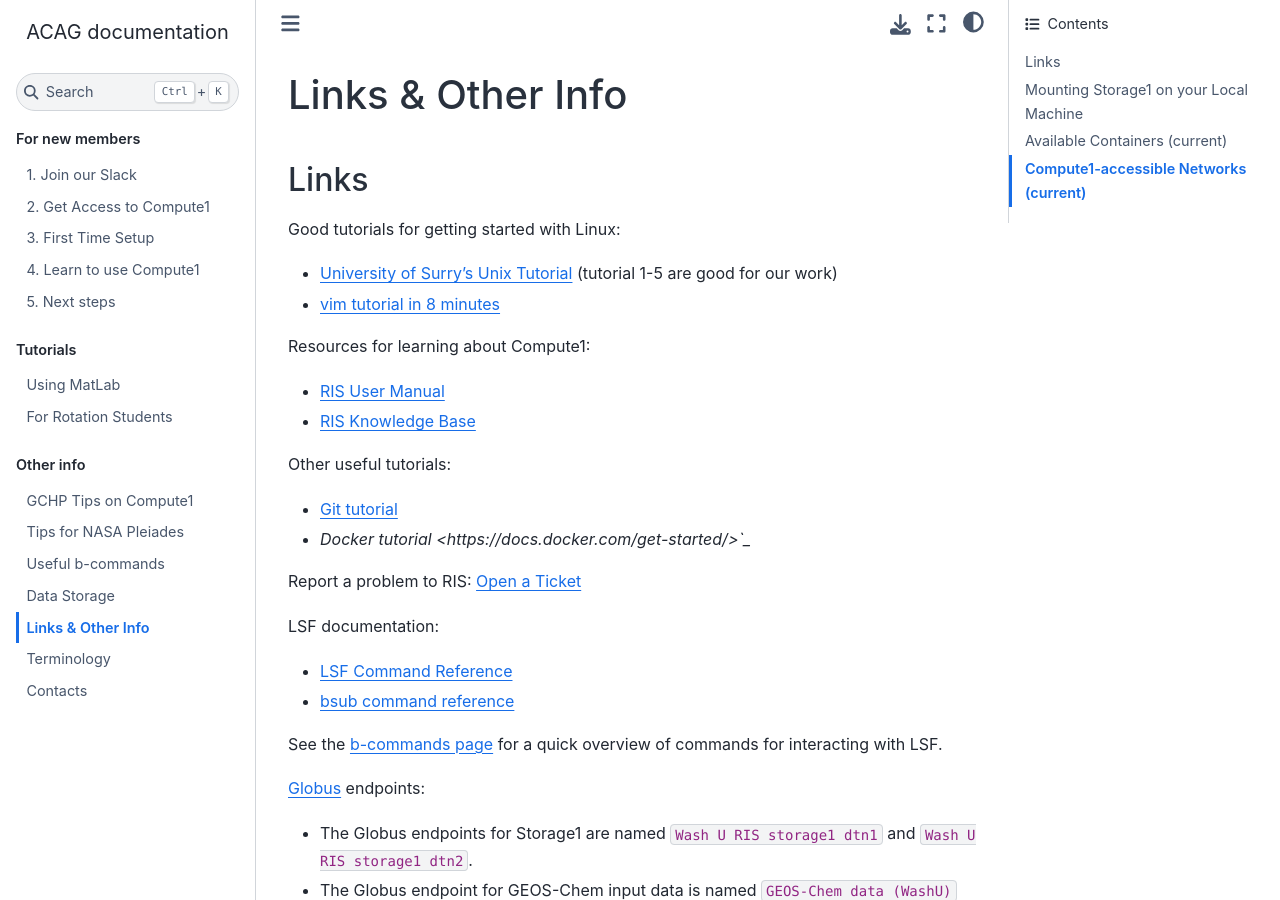
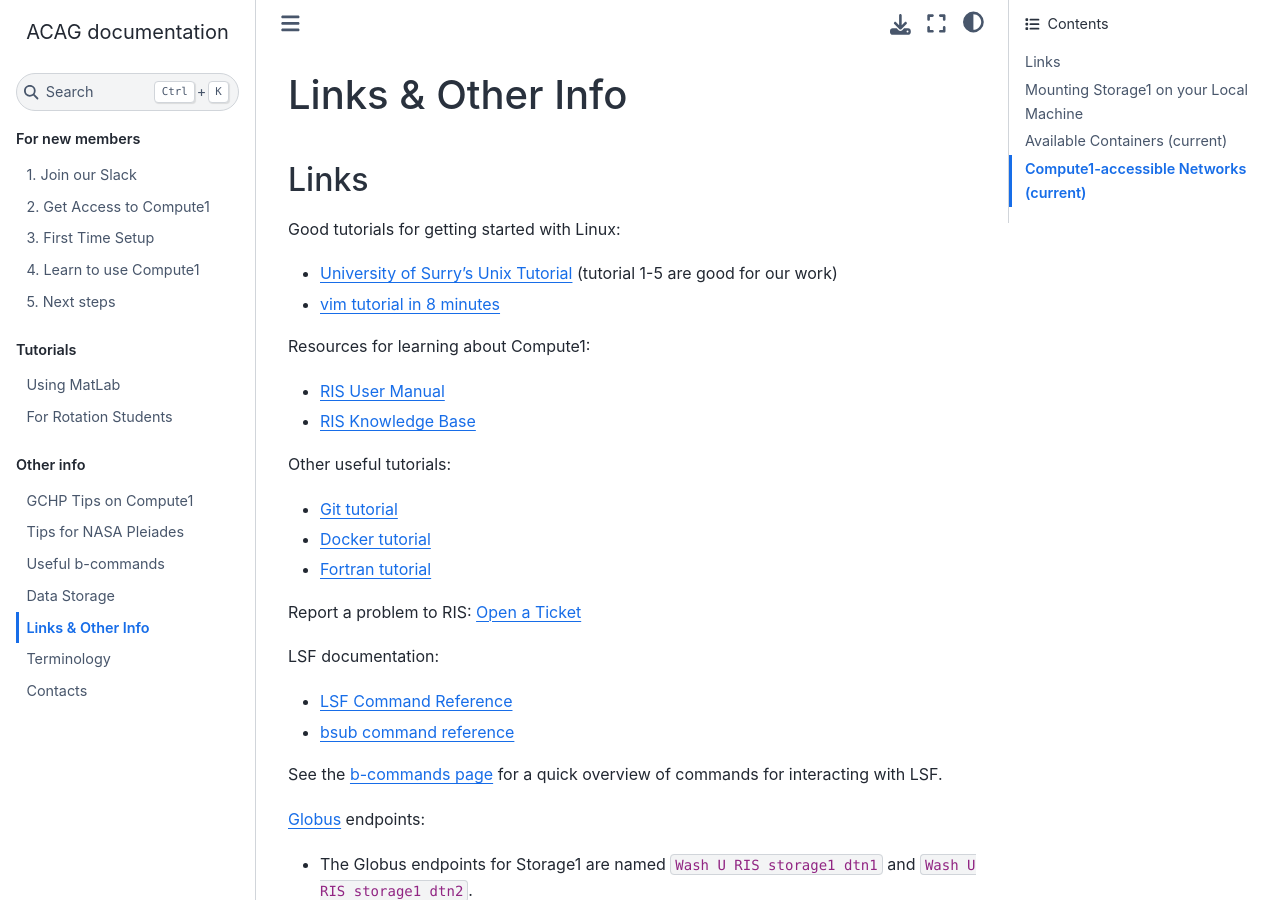
Before and after one commit to Atmospheric-Composition-Analysis-Group/Getting-Started, a Sphinx documentation site: the page built from source/compute1_info.rst, in a window 1280 px wide and 900 px high. Built offline with Sphinx 7.4.7 and the Sphinx Book theme 1.1.4, drawn with Linux system fonts in a browser that asks for light colours.

Commit message:
Add fortran tutorial

```diff
--- a/source/compute1_info.rst
+++ b/source/compute1_info.rst
@@ -22,7 +22,8 @@ Resources for learning about Compute1:
 Other useful tutorials:
 
 * `Git tutorial <https://git-scm.com/docs/gittutorial>`_
-* `Docker tutorial <https://docs.docker.com/get-started/>`_`
+* `Docker tutorial <https://docs.docker.com/get-started/>`_
+* `Fortran tutorial <https://fortran-lang.org/en/learn/quickstart/>`_
 
 Report a problem to RIS: |ris-open-a-ticket|
 
```
